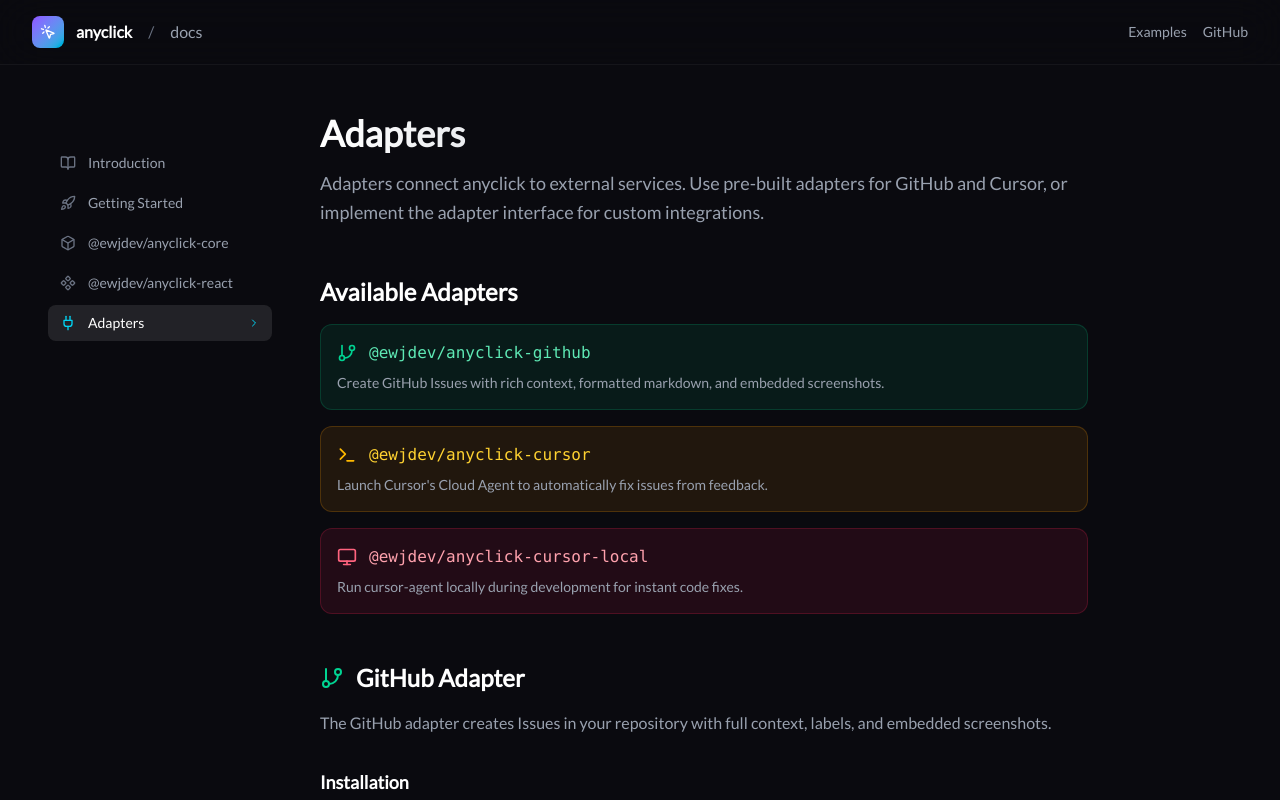
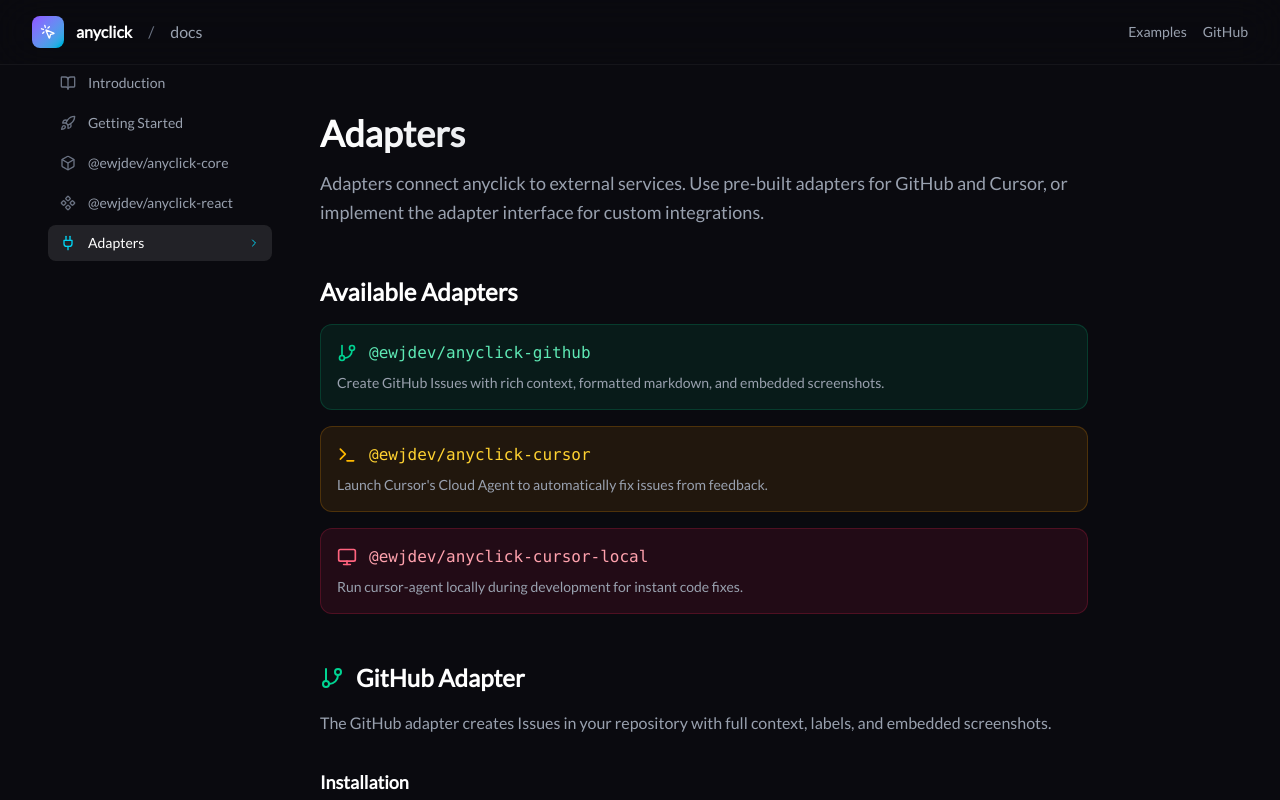
Before and after one commit to ewjdev/anyclick, a Next.js app in the folder apps/web/: page /docs/adapters in a window 1280 px wide. Shown: the top 800 px of the page. Built offline with nearby package versions, Linux system fonts and the light colour scheme; what @ewjdev/anyclick-pointer would draw is missing.

Commit message:
fix minor issue with positioning when right clicking containers

```diff
--- a/apps/web/src/app/docs/layout.tsx
+++ b/apps/web/src/app/docs/layout.tsx
@@ -89,7 +89,7 @@
           {/* Sidebar */}
           <aside
             className={cn(
-              "fixed inset-y-0 left-0 z-40 w-64 bg-[#0a0a0f]/95 backdrop-blur-xl border-r border-white/5 pt-20 pb-8 overflow-y-auto lg:sticky lg:top-16 lg:h-[calc(100vh-4rem)] lg:bg-transparent lg:backdrop-blur-none lg:border-none transition-transform duration-200",
+              "fixed inset-y-0 left-0 z-40 w-64 bg-[#0a0a0f]/95 backdrop-blur-xl border-r border-white/5 pb-8 overflow-y-auto lg:sticky lg:top-16 lg:h-[calc(100vh-4rem)] lg:bg-transparent lg:backdrop-blur-none lg:border-none transition-transform duration-200",
               mobileMenuOpen
                 ? "translate-x-0"
                 : "-translate-x-full lg:translate-x-0",
--- a/packages/anyclick-react/src/highlight.ts
+++ b/packages/anyclick-react/src/highlight.ts
@@ -70,6 +70,7 @@
   border-radius: 4px !important;
   position: relative;
   z-index: 9997;
+  top: 0;
 }
 
 .${HIGHLIGHT_CONTAINER_CLASS} {
```
